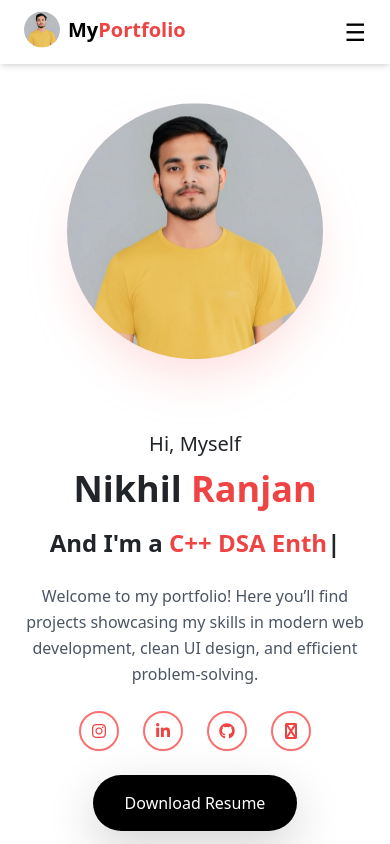
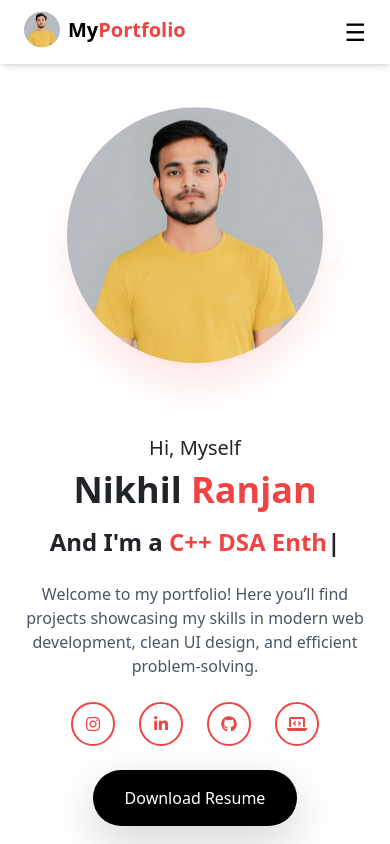
Before and after one commit to nikhilranjan01/my-portfolio, a React (Vite) app: page / in a window 390 px wide. Shown: the top 844 px of the page. Built offline with nearby package versions, Linux system fonts and the light colour scheme.

Commit message:
New Update

```diff
--- a/src/components/Hero.jsx
+++ b/src/components/Hero.jsx
@@ -21,6 +21,25 @@ const Hero = () => {
     return () => typed.destroy();
   }, []);
 
+  const socialLinks = [
+    {
+      icon: "fa-brands fa-instagram",
+      link: "https://www.instagram.com/",
+    },
+    {
+      icon: "fa-brands fa-linkedin-in",
+      link: "https://www.linkedin.com/",
+    },
+    {
+      icon: "fa-brands fa-github",
+      link: "https://github.com/",
+    },
+    {
+      icon: "fa-solid fa-laptop-code", // ✅ LeetCode FIX
+      link: "https://leetcode.com/",
+    },
+  ];
+
   return (
     <section
       id="home"
@@ -28,7 +47,7 @@ const Hero = () => {
     >
       <div className="max-w-7xl mx-auto grid grid-cols-1 lg:grid-cols-2 gap-16 items-center">
 
-        {/* IMAGE (MOBILE FIRST) */}
+        {/* IMAGE */}
         <motion.div
           animate={{ y: [0, -12, 0] }}
           transition={{ duration: 3, repeat: Infinity, ease: "easeInOut" }}
@@ -50,20 +69,17 @@ const Hero = () => {
           transition={{ duration: 0.8 }}
           className="text-center lg:text-left order-2"
         >
-          <h3 className="text-xl font-medium mb-2">
-            Hi, Myself
-          </h3>
+          <h3 className="text-xl font-medium mb-2">Hi, Myself</h3>
 
-          <h1 className="text-4xl md:text-5xl lg:text-6xl font-extrabold leading-tight">
+          <h1 className="text-4xl md:text-5xl lg:text-6xl font-extrabold">
             Nikhil <span className="text-red-500">Ranjan</span>
           </h1>
 
           <h2 className="mt-3 text-2xl md:text-3xl font-semibold">
-            And I'm a{" "}
-            <span className="multiple-text text-red-500"></span>
+            And I'm a <span className="multiple-text text-red-500"></span>
           </h2>
 
-          <p className="mt-6 text-gray-600 max-w-xl mx-auto lg:mx-0 leading-relaxed">
+          <p className="mt-6 text-gray-600 max-w-xl mx-auto lg:mx-0">
             Welcome to my portfolio! Here you’ll find projects showcasing my
             skills in modern web development, clean UI design, and efficient
             problem-solving.
@@ -71,19 +87,21 @@ const Hero = () => {
 
           {/* SOCIAL ICONS */}
           <div className="mt-6 flex justify-center lg:justify-start gap-4">
-            {[
-              { icon: "fa-instagram", link: "https://www.instagram.com/" },
-              { icon: "fa-linkedin-in", link: "https://www.linkedin.com/" },
-              { icon: "fa-github", link: "https://github.com/" },
-              { icon: "fa-code", link: "https://leetcode.com/" },
-            ].map((item, i) => (
+            {socialLinks.map((item, i) => (
               <a
                 key={i}
                 href={item.link}
                 target="_blank"
-                className="w-10 h-10 flex items-center justify-center border-2 border-red-400 text-red-500 rounded-full hover:bg-red-500 hover:text-white transition"
+                rel="noreferrer"
+                className="
+                  w-11 h-11 flex items-center justify-center
+                  border-2 border-red-500 text-red-500
+                  rounded-full
+                  hover:bg-red-500 hover:text-white
+                  transition duration-300
+                "
               >
-                <i className={`fa-brands ${item.icon}`}></i>
+                <i className={item.icon}></i>
               </a>
             ))}
           </div>
@@ -108,7 +126,6 @@ const Hero = () => {
             </a>
           </div>
         </motion.div>
-
       </div>
     </section>
   );
```
